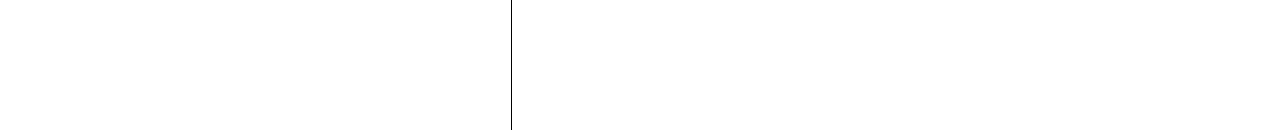
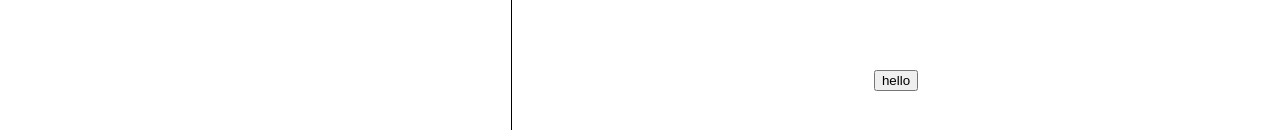
Before and after one commit to KennethSee/meme-economy-frontend, a React (Create React App) app in the folder meme-economy/: page / in a window 1280 px wide. Shown: the part 656-786 px from the top of the page. Built offline with nearby package versions, Linux system fonts and the light colour scheme.

Commit message:
added helper

```diff
--- a/meme-economy/src/Page.js
+++ b/meme-economy/src/Page.js
@@ -1,6 +1,7 @@
 import styled, { createGlobalStyle } from 'styled-components';
 import React, { Component } from 'react';
 import BarChart from './BarChart';
+import { hello } from './database/helper';
 
 const GlobalStyle = createGlobalStyle`
   @import url('https://fonts.googleapis.com/css?family=Roboto');
@@ -47,7 +48,6 @@ const Trending = styled.div`
   float: left;
 `;
 
-
 class Page extends Component {
   render() {
     return (
@@ -57,10 +57,15 @@ class Page extends Component {
         <PageWrapper>
           <Trending> Trending</Trending>
           <BarChart></BarChart>
+          <button onClick={this.handleClick}>hello</button>
         </PageWrapper>
       </GlobalWrapper>
     );
   }
+
+  handleClick() {
+    hello();
+  }
 }
 
 export default Page;
--- /dev/null
+++ b/meme-economy/src/database/helper.js
@@ -0,0 +1,5 @@
+
+
+export const hello = () => {
+  console.log("poop");
+}
```
